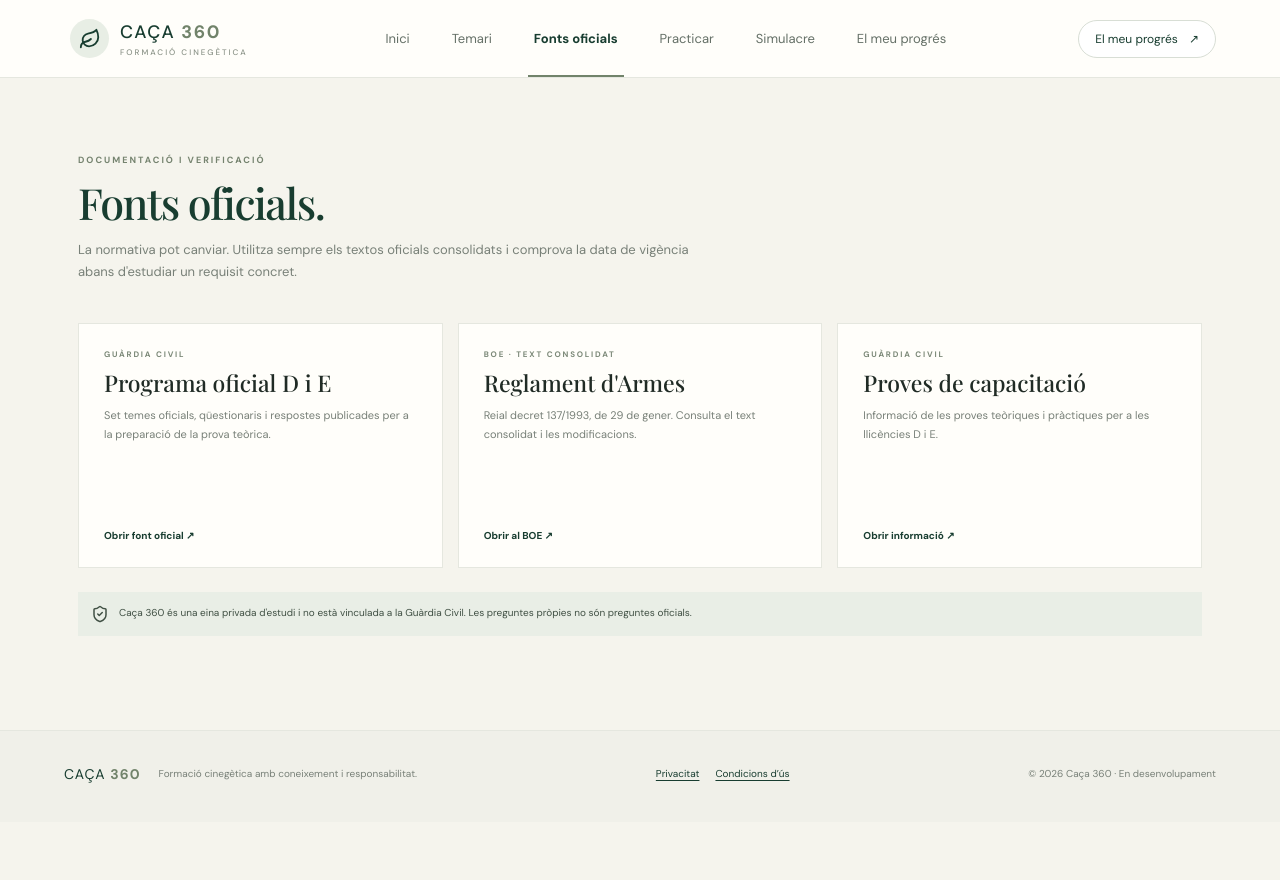
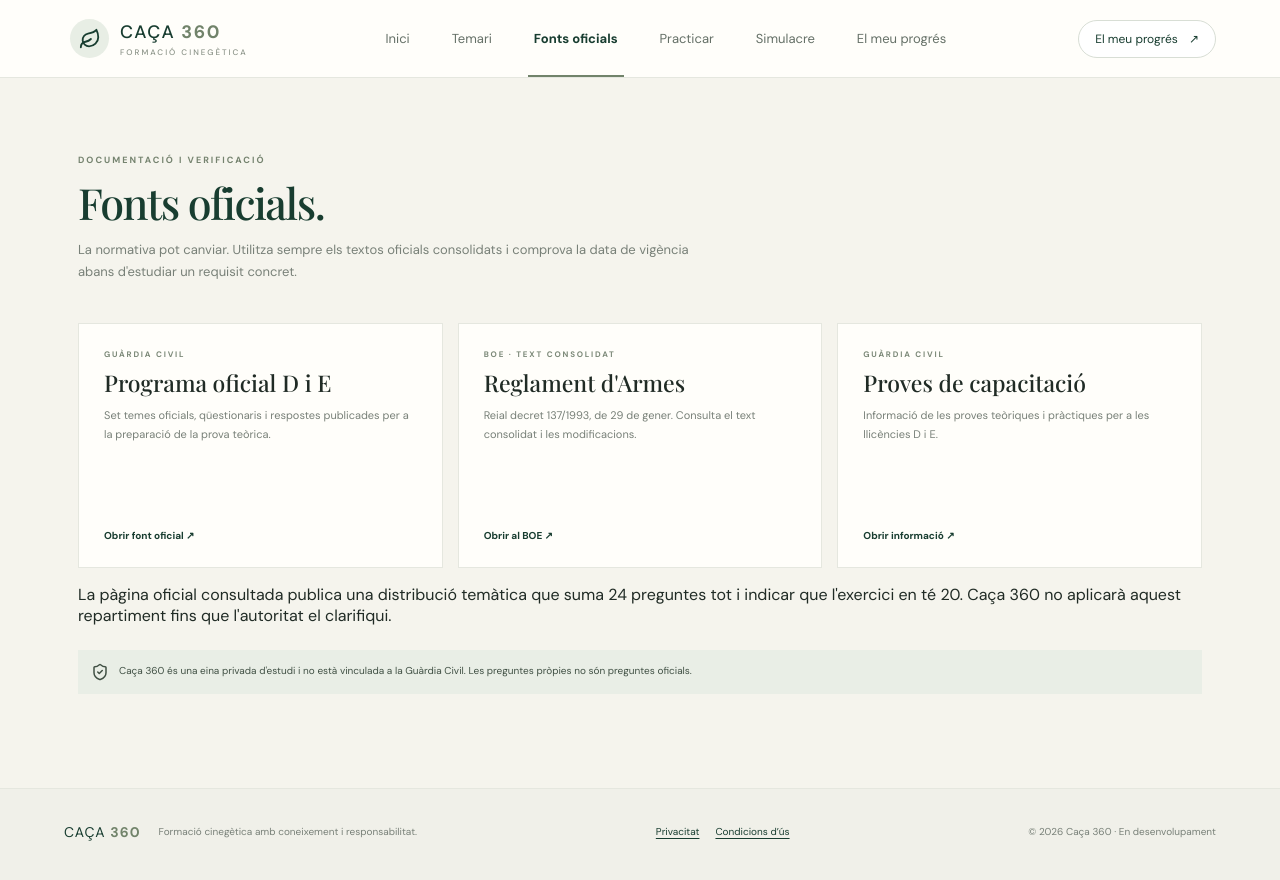
Before and after one commit to albertracaj-dotcom/Ca-a360, a Next.js app: page / in a window 1280 px wide. Both pictures are taken after a click on the button "Fonts oficials". Before the commit the page ends 822 px from the top, so only its background shows below. Built offline with nearby package versions, Linux system fonts and the light colour scheme; a web font is replaced by a local one.

Commit message:
Explain official exam distribution discrepancy in sources page

```diff
--- a/src/components/AppShell.tsx
+++ b/src/components/AppShell.tsx
@@ -8,7 +8,7 @@ import {
 } from "lucide-react";
 import Quiz from "./Quiz";
 import { topics } from "@/data/topics";
-import { officialMaterials } from "@/data/official-program";
+import { officialMaterials, officialProgram } from "@/data/official-program";
 import { lessonContent } from "@/data/lesson-content";
 import { studyNotes } from "@/data/study-notes";
 
@@ -150,6 +150,7 @@ export default function AppShell() {
           <a className="feature-card" href="https://www.boe.es/buscar/act.php?id=BOE-A-1993-6202" target="_blank" rel="noreferrer"><span className="feature-kicker">BOE · TEXT CONSOLIDAT</span><h3>Reglament d&apos;Armes</h3><p>Reial decret 137/1993, de 29 de gener. Consulta el text consolidat i les modificacions.</p><span className="card-link">Obrir al BOE ↗</span></a>
           <a className="feature-card" href="https://web.guardiacivil.es/es/tramites/autorizaciones-de-armas-y-explosivos/controldearmas/pruebas_licenciasarmas/" target="_blank" rel="noreferrer"><span className="feature-kicker">GUÀRDIA CIVIL</span><h3>Proves de capacitació</h3><p>Informació de les proves teòriques i pràctiques per a les llicències D i E.</p><span className="card-link">Obrir informació ↗</span></a>
         </div>
+        <p className="source-note">{officialProgram.distributionNote}</p>
         <div className="topic-notice" style={{background:"#e9eee6",color:"#405044",marginTop:24}}><ShieldCheck size={18}/><span>Caça 360 és una eina privada d&apos;estudi i no està vinculada a la Guàrdia Civil. Les preguntes pròpies no són preguntes oficials.</span></div>
       </div>}
 
```
